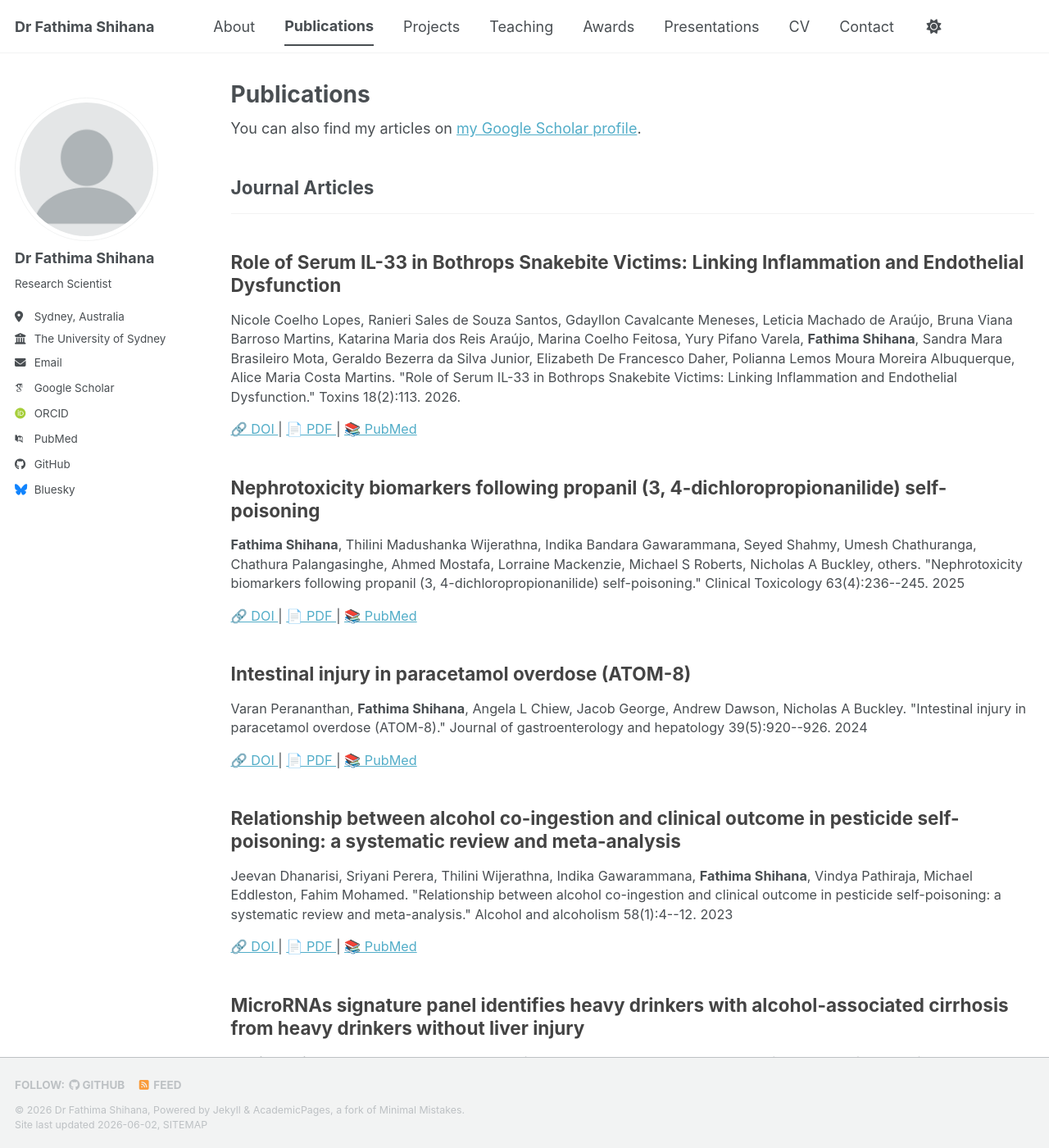
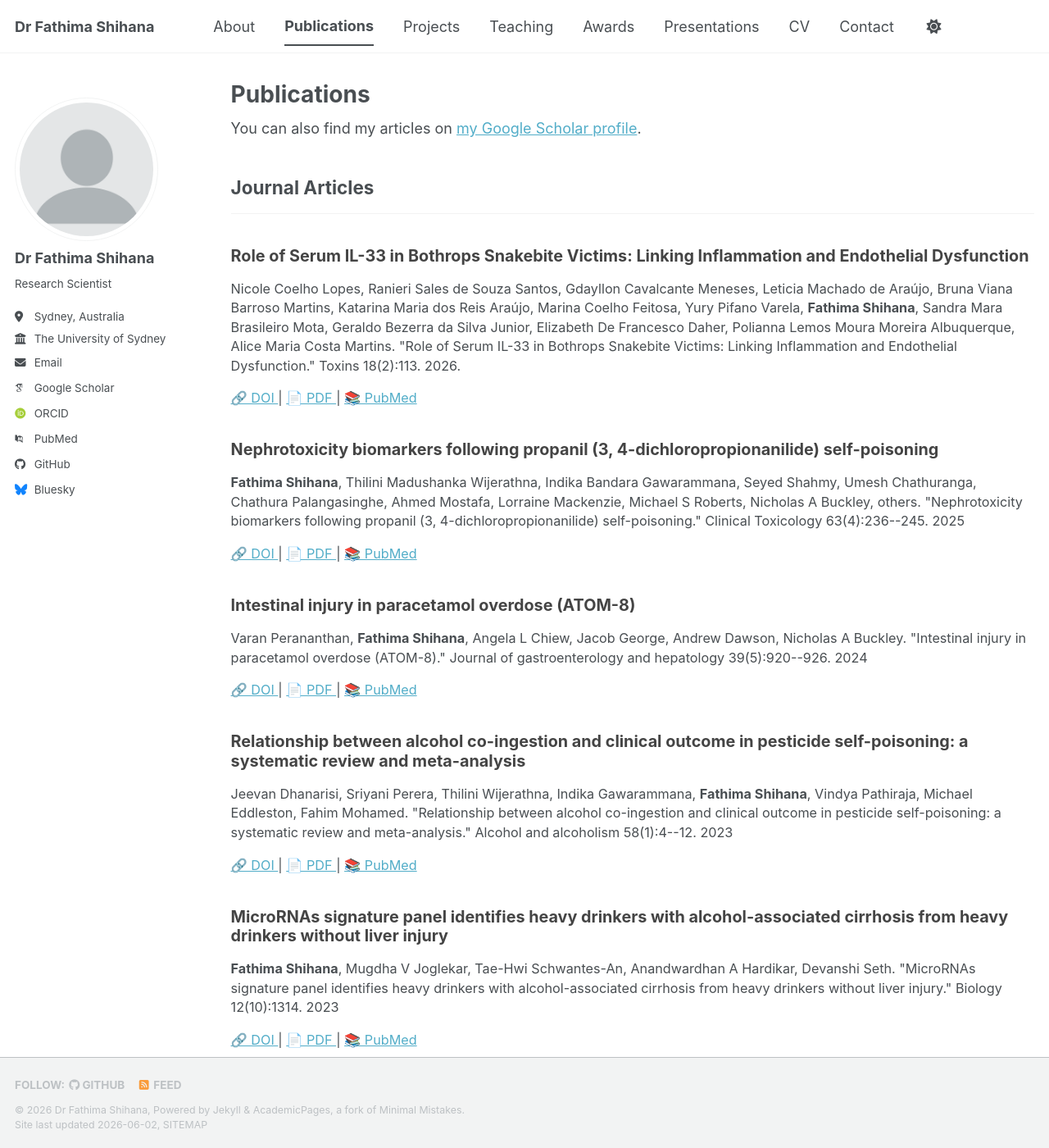
Before and after one commit to fathimashihana/fathimashihana.github.io, a Jekyll site: the page built from _pages/publications.html, in a window 1280 px wide and 1400 px high. Shown: the whole window at 82% size. Built offline with Jekyll 4.4.1, drawn with Linux system fonts in a browser that asks for light colours; some web fonts are replaced; a script bundle is joined from its source files by our own code; library files that are not in the unit come from our copies.

Commit message:
Update main.scss

```diff
--- a/assets/css/main.scss
+++ b/assets/css/main.scss
@@ -50,7 +50,7 @@
 }
 /* Publication title size */
 .archive__item-title {
-    font-size: 1.2rem !important;
+    font-size: 1.1rem !important;
     line-height: 1.1 !important;
     margin-bottom: 10px !important;
 }
@@ -63,7 +63,7 @@
     border-bottom: none !important;
 }
 .archive__item-title {
-    font-size: 1.2rem !important;
+    font-size: 1.1rem !important;
 }
 
 .archive__item p {
@@ -75,8 +75,8 @@
     font-size: 0.9rem !important;
 }
 .pub-title {
-  font-size: 1.25rem !important;
-  line-height: 1.25 !important;
+  font-size: 1.1rem !important;
+  line-height: 1.2 !important;
   margin-bottom: 8px !important;
   text-decoration: none !important;
   border-bottom: none !important;
```
